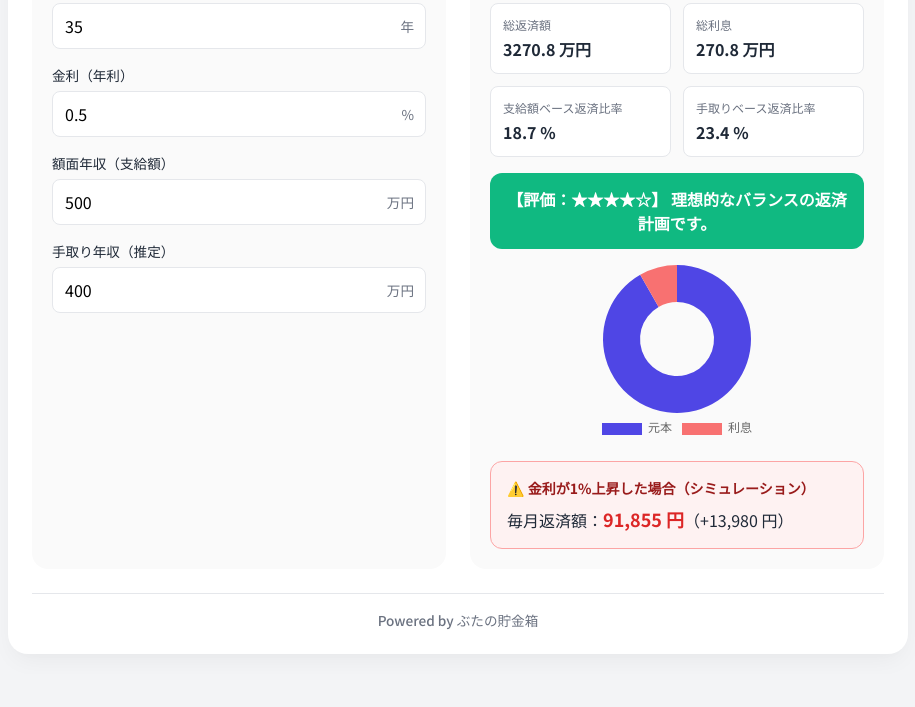
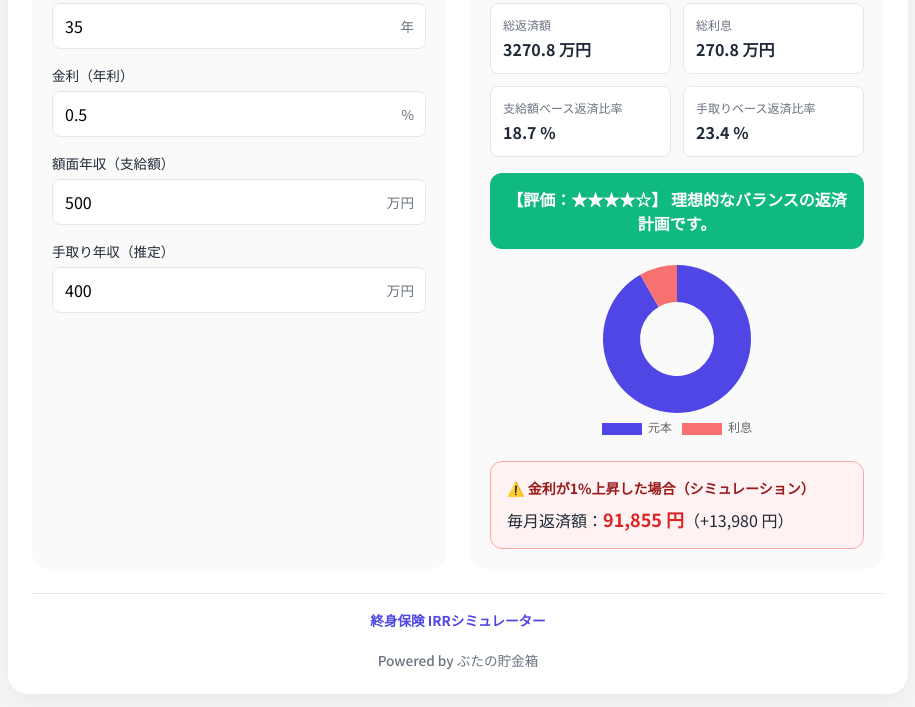
Before and after one commit to butabako-tools/financialtools, a plain HTML site: page index.html in a window 1280 px wide. Shown: the part 301-1008 px from the top of the page, without its empty margins (182-1097 px from the left). Before the commit the page ends 975 px from the top, so only its background shows below. Drawn offline with nearby package versions, Linux system fonts and the light colour scheme.

Commit message:
Link whole life insurance IRR simulator from tools home

```diff
--- a/index.html
+++ b/index.html
@@ -333,6 +333,7 @@
   </div>
 
   <footer>
+    <a href="./whole-life-irr/" style="color:var(--primary);font-weight:700;text-decoration:none;">終身保険 IRRシミュレーター</a><br><br>
     Powered by ぶたの貯金箱
   </footer>
 </div>
```
